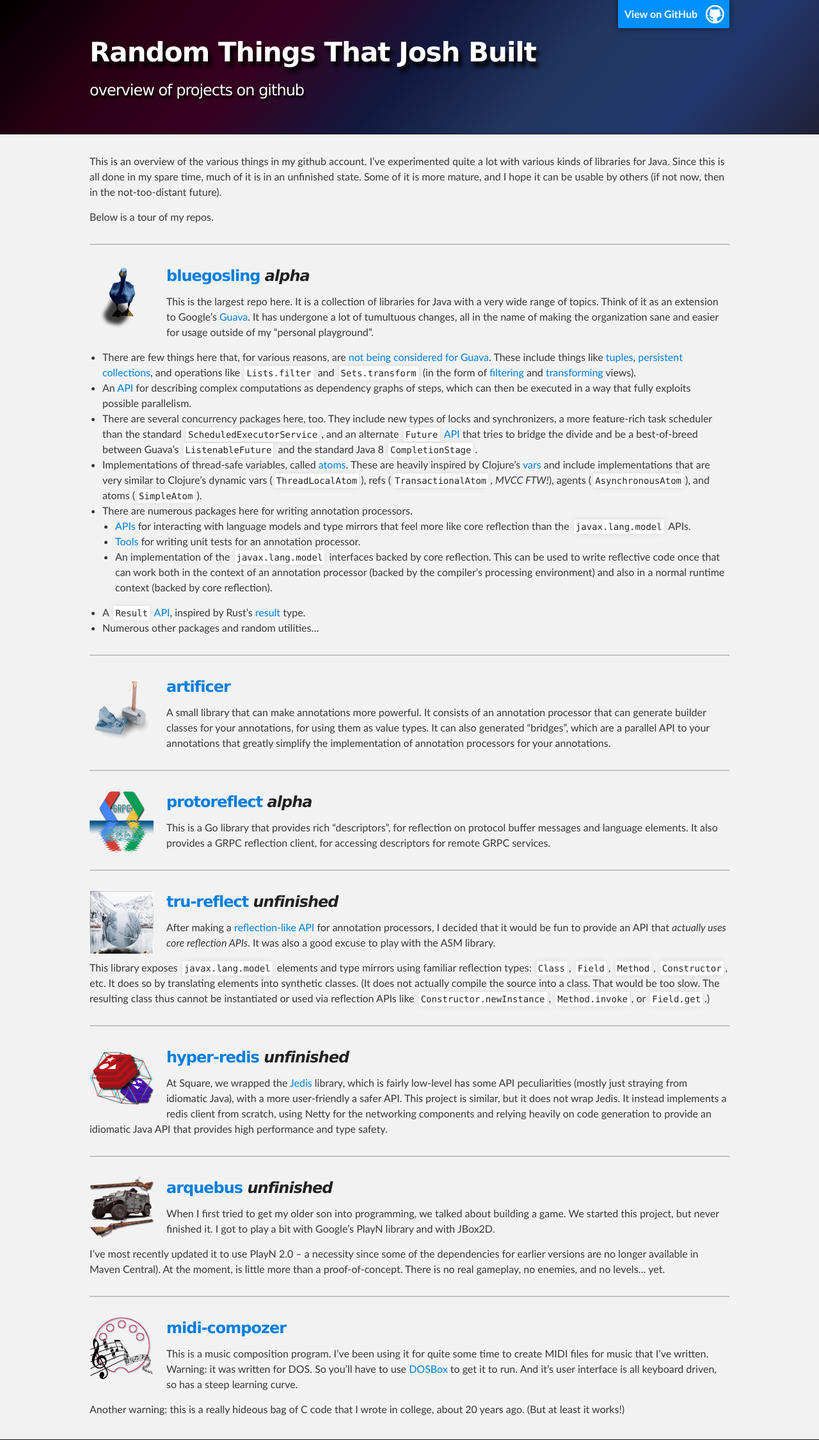
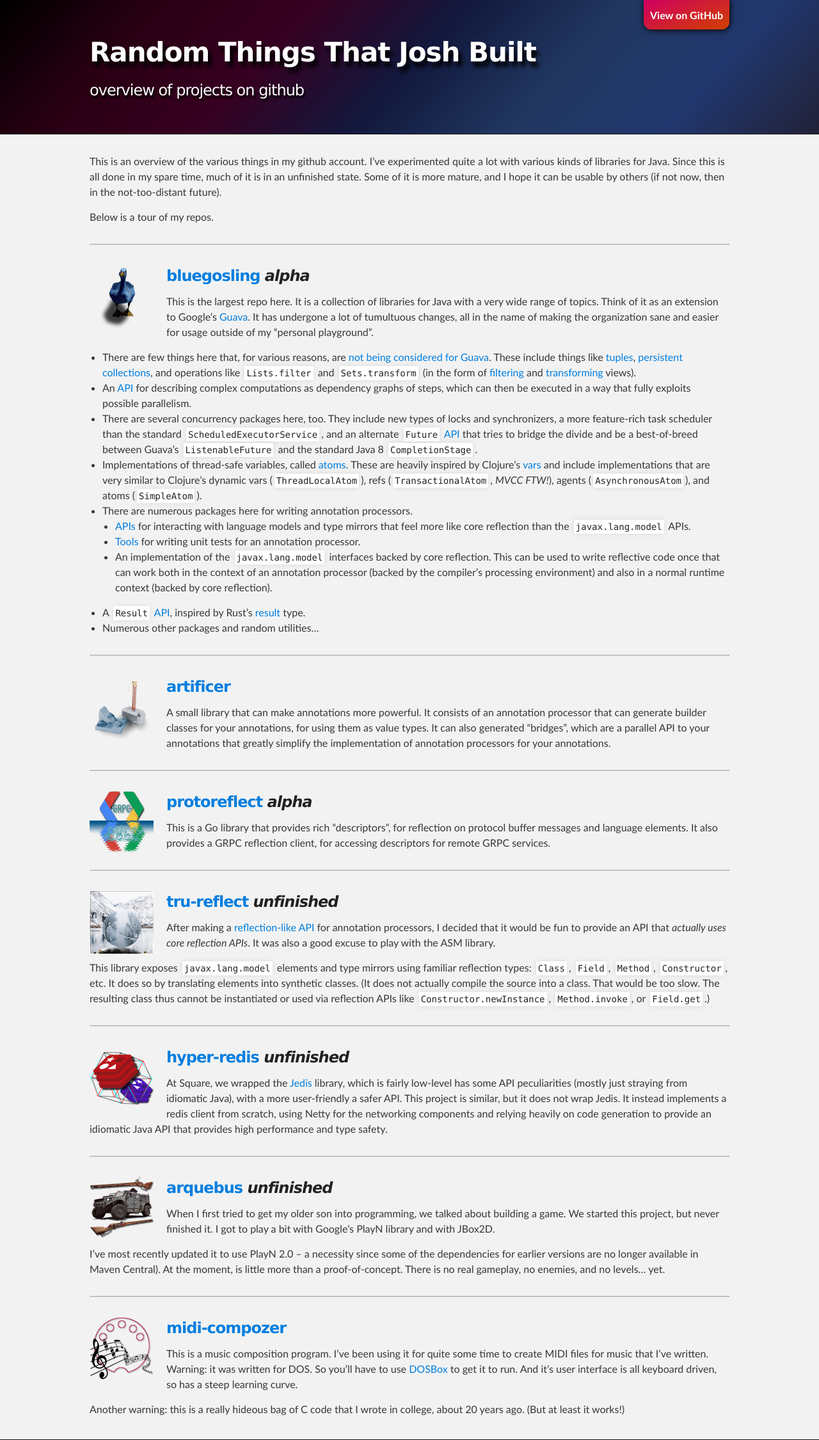
Before and after one commit to jhump/jhump.github.io, a Jekyll site: the page built from index.md, in a window 1280 px wide. Shown: the whole page at 64% size. Built offline with Jekyll 4.4.1, drawn with Linux system fonts in a browser that asks for light colours; nearby versions of some CDN libraries.

Commit message:
update banner CSS

```diff
--- a/stylesheets/stylesheet.css
+++ b/stylesheets/stylesheet.css
@@ -263,13 +263,17 @@ Full-Width Styles
   top:0;
   right: 10px;
   z-index: 10;
-  padding: 10px 50px 10px 10px;
+  padding: 12px 10px 10px 10px;
   color: #fff;
-  background: url('../images/blacktocat.png') #0090ff no-repeat 95% 50%;
+  background: #d02020;
+  background: -moz-linear-gradient(-25deg, #d04000, #d00060);
+  background: -webkit-linear-gradient(-25deg, #d04000, #d00060);
+  background: -ms-linear-gradient(-25deg, #d04000, #d00060);
+  background: -o-linear-gradient(-25deg, #d04000, #d00060);
+  background: linear-gradient(-25deg, #d04000, #d00060);
   font-weight: 700;
-  box-shadow: 0 0 10px rgba(0,0,0,.5);
-  border-bottom-left-radius: 2px;
-  border-bottom-right-radius: 2px;
+  border-radius: 0 0 12px 12px;
+  box-shadow: 1px 1px 10px #000;
 }
 
 #header_wrap {
```
